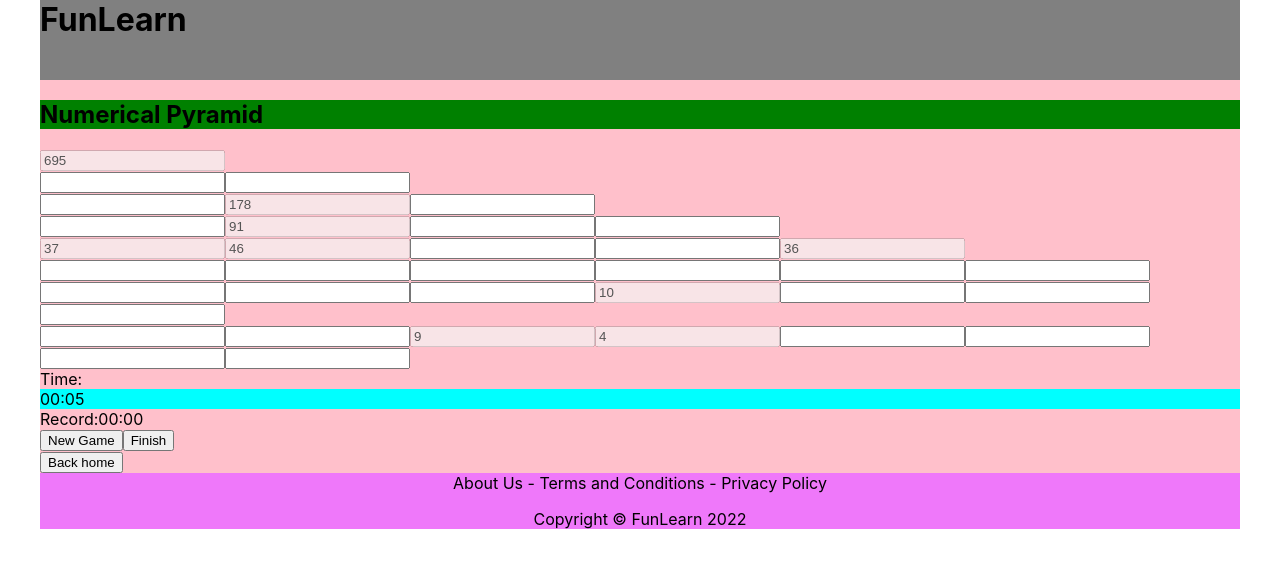
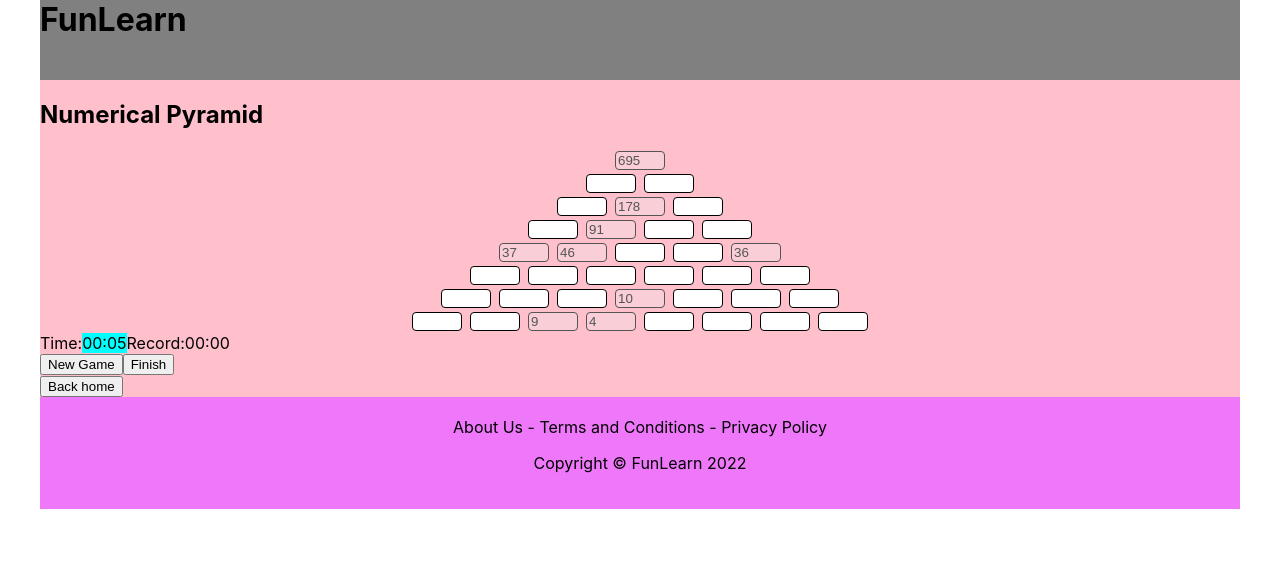
Before and after one commit to LucaPalminteri/FunLearn, a Next.js app: page /games/Pyramid in a window 1280 px wide. Shown: the top 568 px of the page. Built offline with nearby package versions, Linux system fonts and the light colour scheme.

Commit message:
styles and add math game

```diff
--- a/pages/games/Pyramid.js
+++ b/pages/games/Pyramid.js
@@ -75,7 +75,7 @@ export default function Pyramid(props) {
                 if (n > (props.value === 4 ? 0.4 : 0.6)) {
                     aux++
                     line.push(<input
-                        className="helper"
+                        className="input-result"
                         onChange={changeInput}
                         key={nanoid()}
                         type='number'
@@ -95,7 +95,7 @@ export default function Pyramid(props) {
 
 
         return(
-            <div className="piramid">
+            <div className="pyramid">
                 {pyramid.reverse()}
             </div>
         )
@@ -135,7 +135,9 @@ export default function Pyramid(props) {
                         <div>Time: {mins}:{secs}</div>
                     </div> :
                 <></> }
-                {newPyramid(test)}
+                <div className="pyramid-container">
+                    {newPyramid(test)}
+                </div>
                 <div className="clock-container">
                     {finish ?
                     <>
--- a/pages/index.js
+++ b/pages/index.js
@@ -38,6 +38,9 @@ export default function Home() {
         <Link href='/games/Anagram'>
           <a className='game-link'>Anagram</a>
         </Link>
+        <Link href='/games/Maths'>
+          <a className='game-link'>Maths</a>
+        </Link>
       </div>
 
 
--- a/styles/main.css
+++ b/styles/main.css
@@ -32,6 +32,7 @@ button {
 
 .footer {
   text-align: center;
+  padding: 20px 0;
   background-color: #ef78fa;
 }
 
@@ -90,8 +91,24 @@ button {
   background-color: green;
 }
 
-.pyramid h2 {
-  background-color: green;
+.pyramid .pyramid {
+  display: -webkit-box;
+  display: -ms-flexbox;
+  display: flex;
+  -webkit-box-orient: vertical;
+  -webkit-box-direction: normal;
+      -ms-flex-direction: column;
+          flex-direction: column;
+  -webkit-box-align: center;
+      -ms-flex-align: center;
+          align-items: center;
+}
+
+.pyramid .pyramid input {
+  width: 50px;
+  border-radius: 4px;
+  border: 1px solid;
+  margin: 2px 4px;
 }
 
 .quiz h2 {
@@ -109,5 +126,6 @@ button {
 
 .clock {
   background-color: aqua;
+  display: inline-block;
 }
 /*# sourceMappingURL=main.css.map */
--- a/styles/scss/_clock.scss
+++ b/styles/scss/_clock.scss
@@ -1,3 +1,4 @@
 .clock {
     background-color: aqua;
+    display: inline-block;
 }
--- a/styles/scss/_footer.scss
+++ b/styles/scss/_footer.scss
@@ -1,4 +1,5 @@
 .footer {
     text-align: center;
+    padding: 20px 0;
     background-color: #ef78fa;
 }
--- a/styles/scss/_pyramid.scss
+++ b/styles/scss/_pyramid.scss
@@ -1,5 +1,15 @@
 .pyramid {
-    h2 {
-        background-color: green;
+
+    .pyramid {
+        display: flex;
+        flex-direction: column;
+        align-items: center;
+
+        input {
+            width: 50px;
+            border-radius: 4px;
+            border: 1px solid;
+            margin: 2px 4px;
+        }
     }
 }
```
Also changed, not shown: pages/games/Maths.js (+4 -4 lines), 1 other file (tests, documents, lock files or other folders).
